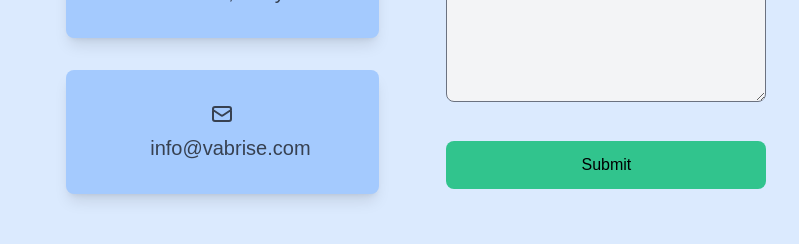
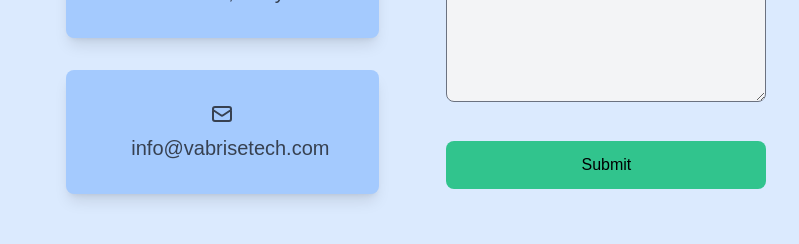
Before and after one commit to Andrew-Ochieng/Vabrise, a React (Create React App) app: page /contact in a window 1280 px wide. Shown: the part 518-762 px from the top of the page, without its empty margins (224-1023 px from the left). Built offline with nearby package versions, Linux system fonts and the light colour scheme.

Commit message:
add hero text animation

```diff
--- /dev/null
+++ b/src/components/ContactDetailsCard.js
@@ -0,0 +1,29 @@
+import { FaPhoneAlt } from "react-icons/fa";
+import { MdLocationOn } from "react-icons/md";
+import { HiOutlineMail } from "react-icons/hi";
+import { motion } from "framer-motion";
+
+const ContactDetailsCard = () => {
+    const contactInfo = [
+        {icon: <FaPhoneAlt />, details: '0799874578/ 0710815080'},
+        {icon: <MdLocationOn />, details: 'Nairobi, Kenya'},
+        {icon: <HiOutlineMail />, details: 'info@vabrisetech.com'},
+    ]
+    return (
+        <>
+            {contactInfo.map((info) => (
+                <motion.div
+                    initial={{x: 0}}
+                    // animate={{x: 0.5}}
+                    whileHover={{x: 30, scale: 1.05}}
+                    transition={{type: 'spring', stiffness: 80}}
+                    class="flex flex-col justify-center items-center rounded-lg bg-blue-300 hover:bg-blue-400 hover:text-gray-100    duration-300 p-8 shadow-lg hover:shadow-xl">
+                    {info.icon}
+                    <p class="md:ml-4 ml-2 mt-2 md:text-xl text-lg">{info.details}</p>
+                </motion.div>
+            ))}
+        </>
+     );
+}
+
+export default ContactDetailsCard;
--- a/src/components/Hero.js
+++ b/src/components/Hero.js
@@ -15,7 +15,11 @@ const Hero = () => {
                         We Manage. You Grow
                     </h3>
                     <h1 className="md:my-6 my-4 md:text-5xl text-2xl font-bold text-gray-800 md:leading-tight tracking-wide ">
-                        A Complete solution <br /> to all your tech <br />needs such as <br />
+                        A <span className="underline underline-offset-4 cursor-pointer hover:text-gray-800 text-blue-500 md:mx-2 mx-1">Complete</span>
+                        <span className="underline underline-offset-4 cursor-pointer hover:text-gray-800 text-yellow-400 md:mx-2 mx-1">solution</span>
+                        <br /> to all your
+                        <span className="underline underline-offset-4 cursor-pointer hover:text-gray-800 text-green-500 md:mx-2 mx-1">tech</span>
+                        <br />needs such as <br />
                         <span className="text-blue-500 font-semibold ">
                             <Typewriter
                                 words={[
--- a/src/pages/Contact.js
+++ b/src/pages/Contact.js
@@ -1,7 +1,5 @@
 import ContactForm from "../components/ContactForm";
-import { FaPhoneAlt } from "react-icons/fa";
-import { MdLocationOn } from "react-icons/md";
-import { HiOutlineMail } from "react-icons/hi";
+import ContactDetailsCard from "../components/ContactDetailsCard";
 
 const Contact = () => {
     return (
@@ -13,18 +11,7 @@ const Contact = () => {
             <div className="md:flex justify-around md:my-16 my-8 md:pb-24 pb-0">
                 <div>
                     <div class="flex flex-col my-8 md:text-2xl text-center text-2xl text-gray-700 space-y-8 ">
-                        <div class="flex flex-col justify-center items-center rounded-lg bg-blue-300 p-8 shadow-lg hover:shadow-xl">
-                            <FaPhoneAlt />
-                            <p class="md:ml-4 ml-2 mt-2 md:text-xl text-lg">0799874578/ 0710815080</p>
-                        </div>
-                        <div class="flex flex-col justify-center items-center rounded-lg bg-blue-300 p-8 shadow-lg hover:shadow-xl">
-                            <MdLocationOn />
-                            <p class="md:ml-4 ml-2 mt-2 md:text-xl text-lg">Nairobi, Kenya</p>
-                        </div>
-                        <div class="flex flex-col justify-center items-center rounded-lg bg-blue-300 p-8 shadow-lg hover:shadow-xl">
-                            <HiOutlineMail />
-                            <p class="md:ml-4 ml-2 mt-2 md:text-xl text-lg">info@vabrise.com</p>
-                        </div>
+                        <ContactDetailsCard />
                     </div>
                 </div>
 
```
